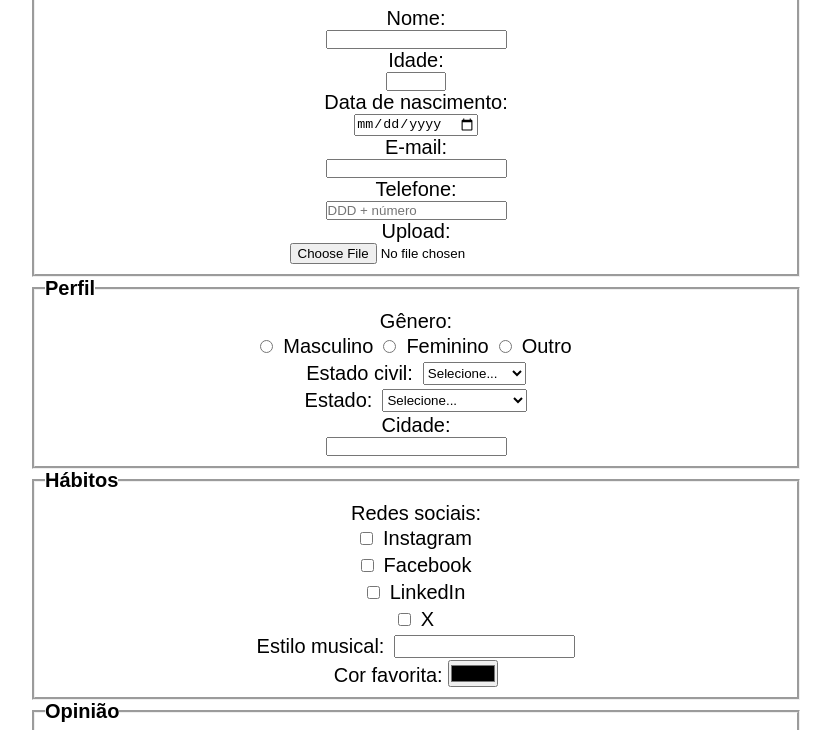
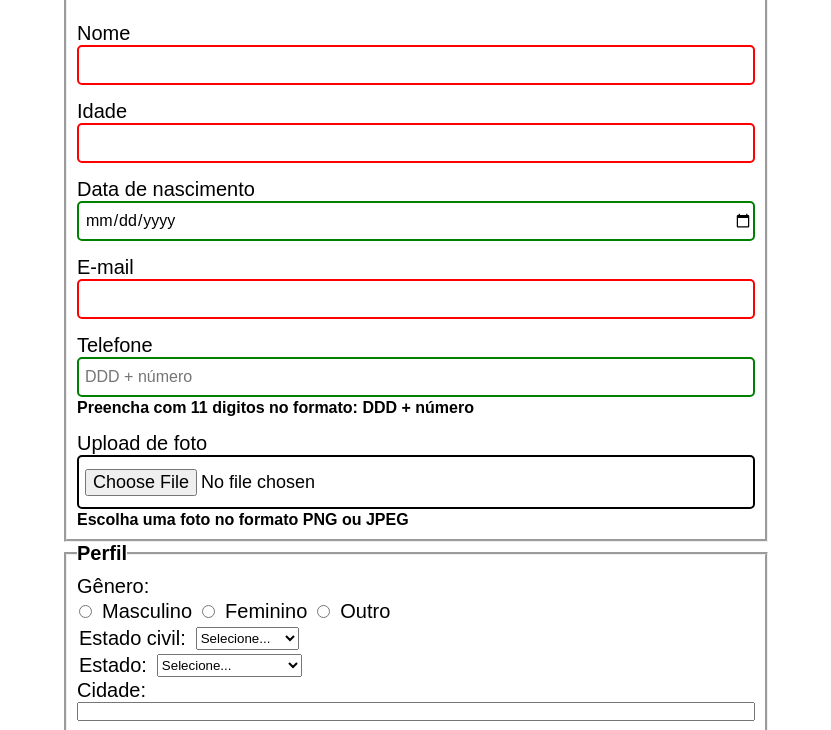
Before and after one commit to consevi/culturama, a plain HTML site: page index.html in a window 1280 px wide. Shown: the part 203-933 px from the top of the page, without its empty margins (224-1055 px from the left). Drawn offline with Linux system fonts and the light colour scheme.

Commit message:
css da parte de perfil completo

```diff
--- a/index.html
+++ b/index.html
@@ -1,6 +1,6 @@
 
 <!DOCTYPE html>
-<html lang="pt-BR">
+<html lang="en">
 
 <head>
     <meta charset="UTF-8">
@@ -32,15 +32,17 @@
 
                 <div class="info-pessoal">
 
-                    <label for="name">Nome:</label>
+                    <label class="label" for="name">Nome</label>
                     <input
+                        class="input-texto"
                         id="name"
                         type="text"
                         name="userName"
                         required>
 
-                    <label for="age">Idade:</label>
+                    <label class="label" for="age">Idade</label>
                     <input
+                        class="input-texto"
                         id="age"
                         type="number"
                         name="userAge"
@@ -48,33 +50,49 @@
                         max="100"
                         required>
 
-                    <label for="birthdate">Data de nascimento:</label>
+                    <label class="label" for="birthdate">Data de nascimento</label>
                     <input
+                        class="input-texto"
                         id="birthdate"
                         type="date"
                         name="birthDate">
 
-                    <label for="email">E-mail:</label>
+                    <label class="label" for="email">E-mail</label>
                     <input
+                        class="input-texto"
                         id="email"
                         type="email"
                         name="email"
                         required>
 
-                    <label for="phonenumber">Telefone:</label>
+                    <label class="label" for="phonenumber">Telefone</label>
                     <input
+                        class="input-texto"
                         id="phonenumber"
                         type="tel"
                         name="userPhoneNumber"
                         pattern="[0-9]{11}"
                         placeholder="DDD + número">
+                    <p class="p">
+                        <strong>
+                            Preencha com 11 digitos no formato: DDD + número
+                        </strong>
+                    </p>
 
-                    <label for="userImage">Upload:</label>
-                    <input
-                        id="userImage"
-                        type="file"
-                        name="userImage"
-                        accept="image/*">
+                    <label class="label" for="userImage">Upload de foto</label>
+                    <div class="upload-container">
+                        <input
+                            class="input-img"
+                            id="userImage"
+                            type="file"
+                            name="userImage"
+                            accept="image/*">
+                    </div>
+                    <p class="p">
+                        <strong>
+                            Escolha uma foto no formato PNG ou JPEG
+                        </strong>
+                    </p>
 
                 </div>
 
--- a/style.css
+++ b/style.css
@@ -15,14 +15,19 @@ h1 {
     font-family: 'Nunito', sans-serif;
 }
 
+/* Campos preenchidos corretamente ficam verdes */
+.input-texto:valid {
+    border: 2px solid green;
+}
+
+/* Campos inválidos ficam vermelhos */
+.input-texto:invalid {
+    border: 2px solid red;
+}
+
 .logo {
     width: 150px;
     height: auto;
-}
-
-.button-enviar {
-    display: flex;
-    margin-left: 50%;
 }
 
 .profile {
@@ -30,8 +35,8 @@ h1 {
     align-items: center;
     justify-content: center;
 
-    max-width: 60%;
-    max-height: 60%;
+    max-width: 55%;
+    max-height: 55%;
 
     padding: 10px;
     margin: 0 auto;
@@ -42,6 +47,64 @@ h1 {
     font-family: 'Nunito', sans-serif;
 }
 
+.input-texto {
+    width: 100%;
+    height: 40px;
+    border-radius: 5px;
+    padding-left: 6px;
+
+    font-family: 'Nunito', sans-serif;
+    font-size: 16px;
+}
+
+.input-img {
+    width: 100%;
+    height: 50px;
+    padding-top: 12px;
+    font-family: 'Nunito', sans-serif;
+    font-size: 18px;
+}
+
+.label {
+    font-family: 'Nunito', sans-serif;
+    font-size: 20px;
+
+    text-align: left;
+    padding-top: 15px;
+}
+
+.upload-container {
+    display: flex;
+    align-items: center;
+    justify-content: center;
+
+    width: 100%;
+    height: 100%;
+    border: 2px solid black;
+    border-radius: 5px;
+    padding-left: 6px;
+
+
+}
+
+
+.p {
+
+    padding-top: 2px;
+    font-family: 'Nunito', sans-serif;
+    font-size: 16px;
+
+}
+
+
+
+.button-enviar {
+    display: flex;
+    margin-left: 50%;
+}
+
+
+
 .info-pessoal,
 .perfil,
 .cidade,
@@ -49,8 +112,10 @@ h1 {
 .opiniao,
 .cofirmacoes {
     display: flex;
-    align-items: center;
+    align-items: stretch;
     flex-direction: column;
+    width: 100%;
+    white-space: nowrap;
 }
 
 .estado-civil,
```
Also changed, not shown: 1 other file.
